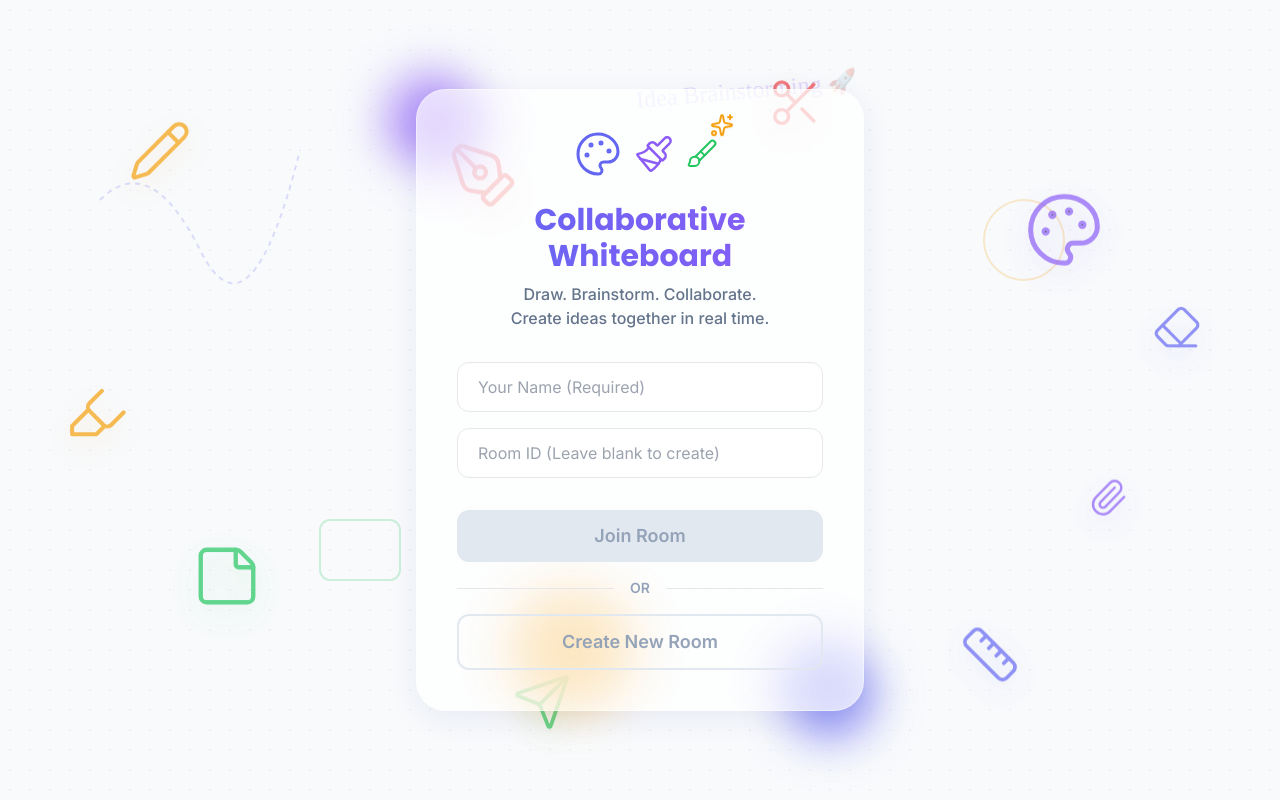
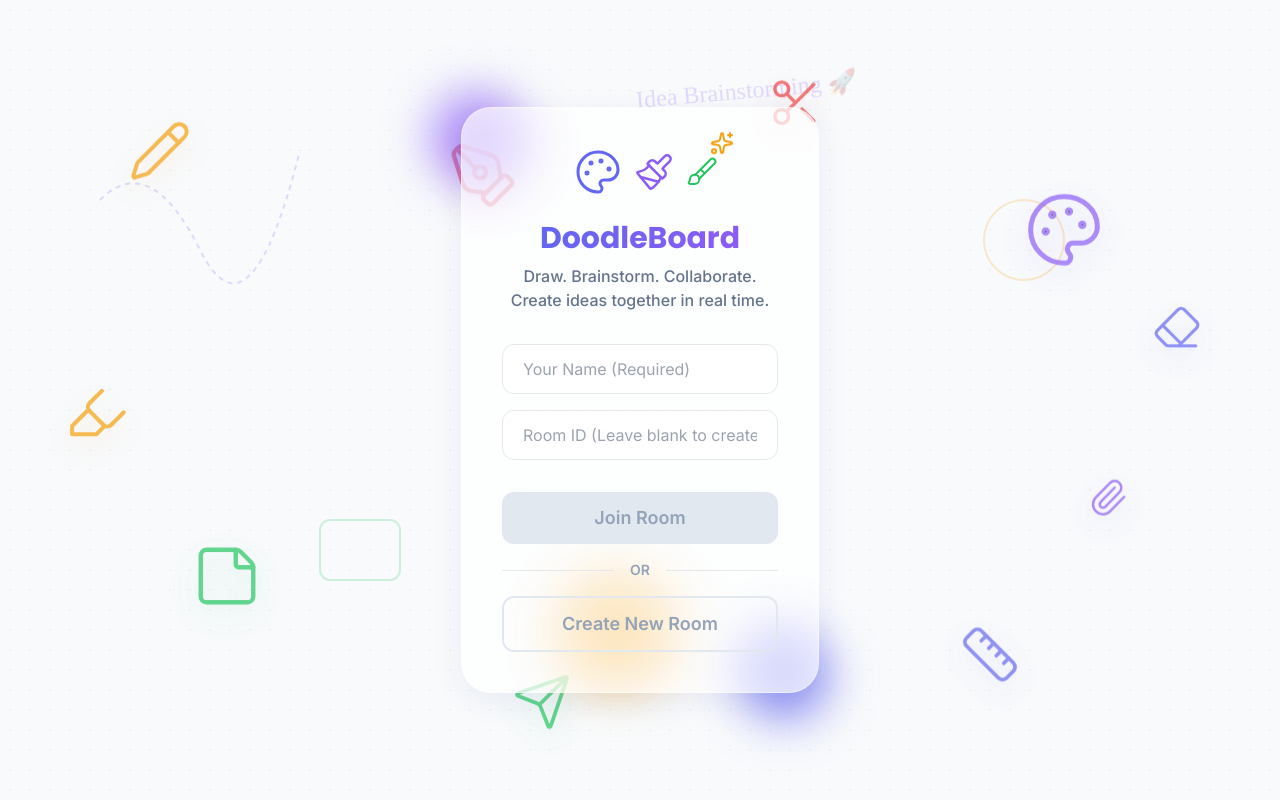
Before and after one commit to tunviii/Whiteboard, a React (Vite) app in the folder client/: page / in a window 1280 px wide. Built offline with nearby package versions, Linux system fonts and the light colour scheme; no server answers.

Commit message:
Name Change

```diff
--- a/client/index.html
+++ b/client/index.html
@@ -7,7 +7,7 @@
     <link rel="preconnect" href="https://fonts.googleapis.com">
     <link rel="preconnect" href="https://fonts.gstatic.com" crossorigin>
     <link href="https://fonts.googleapis.com/css2?family=Inter:wght@400;500;600&family=Poppins:wght@500;600;700&display=swap" rel="stylesheet">
-    <title>Collaborative Whiteboard</title>
+    <title>DoodleBoard</title>
   </head>
   <body>
     <div id="root"></div>
--- a/client/src/components/LoginPopup.jsx
+++ b/client/src/components/LoginPopup.jsx
@@ -54,7 +54,7 @@ export default function LoginPopup({ onJoinRoom }) {
         </div>
 
         <h1 className="text-2xl md:text-3xl font-bold text-center mb-2 bg-gradient-to-r from-primary to-secondary bg-clip-text text-transparent">
-          Collaborative Whiteboard
+          DoodleBoard
         </h1>
         <p className="text-center text-slate-500 mb-8 font-medium">
           Draw. Brainstorm. Collaborate.<br />
--- a/client/src/components/Navbar/Navbar.jsx
+++ b/client/src/components/Navbar/Navbar.jsx
@@ -12,7 +12,7 @@ export default function Navbar() {
         <header className="h-16 bg-white border-b shadow-sm px-8 flex items-center justify-between">
 
     <h1 className="text-3xl font-bold text-indigo-600">
-        🎨 Collaborative Whiteboard
+        🎨 DoodleBoard
     </h1>
 
     <div className="flex gap-4 items-center">
--- a/client/src/pages/Home.jsx
+++ b/client/src/pages/Home.jsx
@@ -42,7 +42,7 @@ export default function Home() {
       <div className="w-full max-w-md bg-white rounded-2xl shadow-xl p-8">
 
         <h1 className="text-4xl font-bold text-center text-slate-800">
-          Collaborative Whiteboard
+          DoodleBoard
         </h1>
 
         <p className="text-center text-slate-500 mt-3">
```
